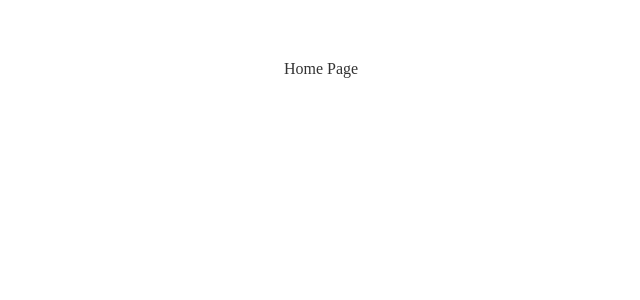
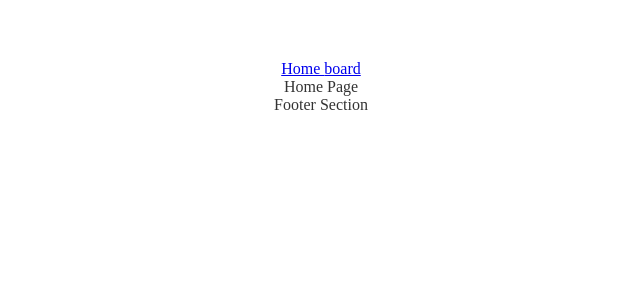
Before and after one commit to Seungeun727/vue3-book-oneLine, a Vue app: page / in a window 1280 px wide. Shown: the top 300 px of the page, without its empty margins (319-959 px from the left). Built offline with nearby package versions, Linux system fonts and the light colour scheme.

Commit message:
feat: 프로젝트 기본 레이아웃 추가

```diff
--- a/src/App.vue
+++ b/src/App.vue
@@ -1,13 +1,21 @@
 <template>
   <div>
+    <TheHeader />
     <router-view />
+    <TheFooter />
   </div>
 </template>
 
 <script>
+import TheHeader from './components/layouts/TheHeader';
+import TheFooter from './components/layouts/TheFooter';
+
 export default {
   name: 'App',
-  components: {}
+  components: {
+    TheHeader,
+    TheFooter
+  }
 }
 </script>
 
--- /dev/null
+++ b/src/components/layouts/Nav.vue
@@ -0,0 +1,19 @@
+<template>
+  <div class="container">
+    <router-link to="/">
+      Home
+    </router-link>
+    <router-link to="/board">
+      board
+    </router-link>
+  </div>
+</template>
+
+<script>
+export default {
+  name: 'Nav',
+  components: {}
+}
+</script>
+
+<style></style>
--- /dev/null
+++ b/src/components/layouts/TheFooter.vue
@@ -0,0 +1,12 @@
+<template>
+  <div>Footer Section</div>
+</template>
+
+<script>
+export default {
+  name: 'TheFooter',
+  components: {},
+};
+</script>
+
+<style></style>
--- /dev/null
+++ b/src/components/layouts/TheHeader.vue
@@ -0,0 +1,17 @@
+<template>
+  <div>
+    <Nav />
+  </div>
+</template>
+
+<script>
+import Nav from './Nav.vue';
+export default {
+  name: 'TheHeader',
+  components: {
+    Nav,
+  },
+};
+</script>
+
+<style></style>
```
